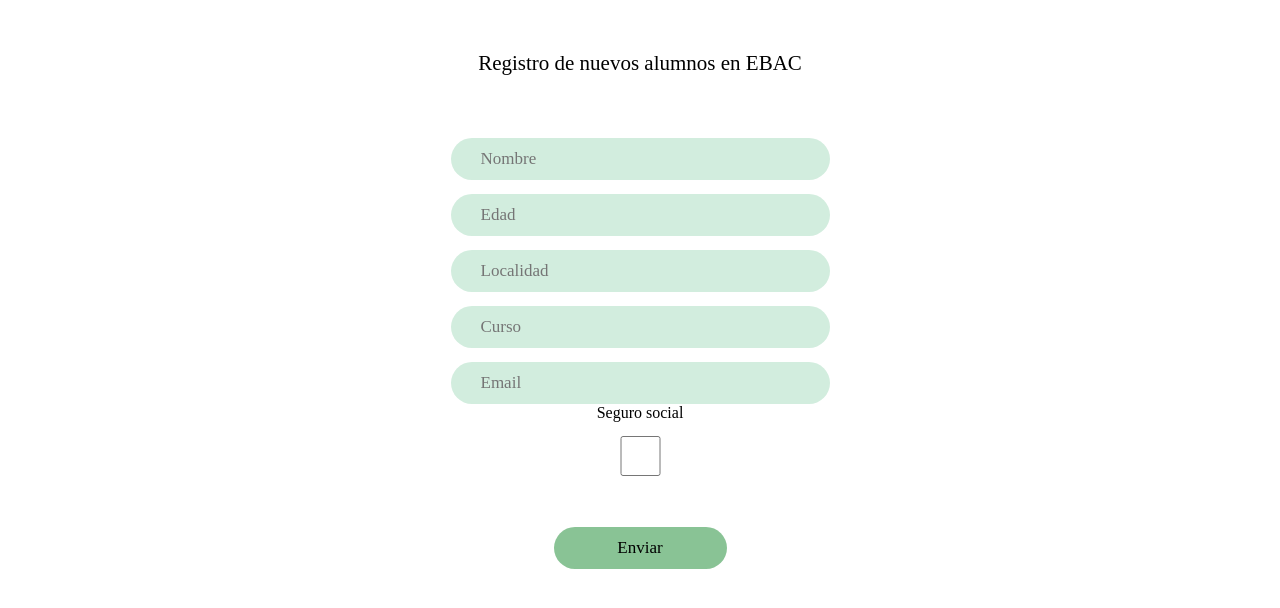
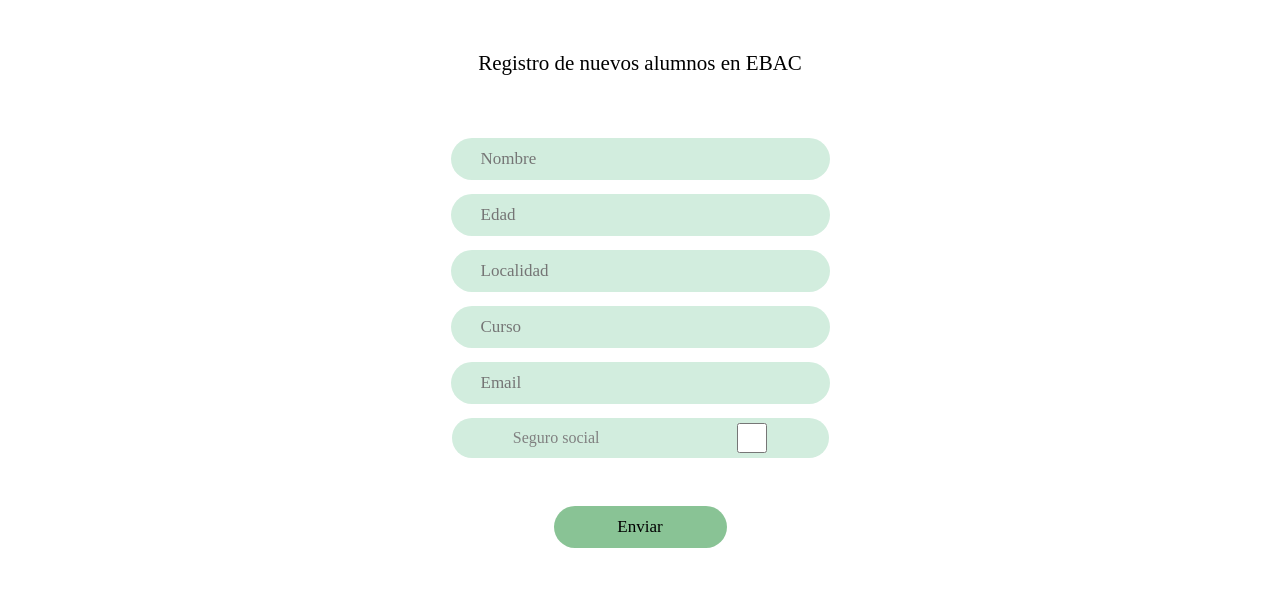
Before and after one commit to Jacdr00/registroDeAlumnosEbac, a plain HTML site: page index.html in a window 1280 px wide. Shown: the part 76-684 px from the top of the page. Drawn offline with Linux system fonts and the light colour scheme.

Commit message:
second commit ebac project

```diff
--- a/index.html
+++ b/index.html
@@ -22,8 +22,11 @@
     <input type="text" name="address-user" placeholder="Localidad" id="">
     <input type="text" name="course-user" placeholder="Curso" id="">
     <input type="text" name="email-user" placeholder="Email" id="">
-    <p>Seguro social</p>
-    <input type="checkbox" name="social-number" id="">
+    <div class="checkbox-content">
+        <p>Seguro social</p>
+        <input class="checkbox" type="checkbox" name="social-number" id="">
+    </div>
+
 
     <button>Enviar</button>
   </form>
--- a/main.css
+++ b/main.css
@@ -56,3 +56,22 @@
     font-size: 21px;
     margin-top: 60px;
 }
+.checkbox-content{
+    color: gray;
+    display: flex;
+    align-items: center;
+    margin-top: 14px;
+    background-color: #D2EDDE;
+    height: 40px;
+    width: 377px;
+    /*padding-left: 30px;*/
+    border-radius: 30px;
+    flex-direction: row;
+    justify-content: space-around;
+}
+.checkbox{
+    width: 30px;
+    height: 30px;
+    margin: 0px;
+    margin-left: 15px;
+}
```
